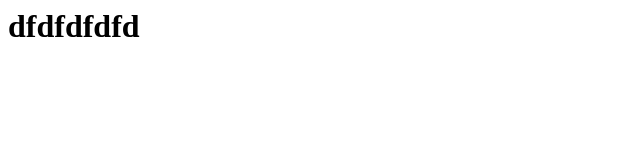
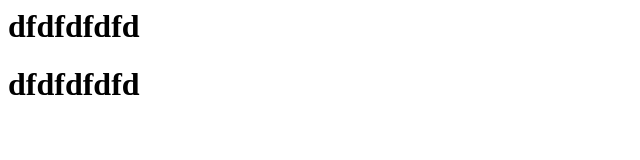
Before and after one commit to bendenge72/01project, a plain HTML site: page index.html in a window 1280 px wide. Shown: the whole page, without its empty margins (0-640 px from the left). Drawn offline with Linux system fonts and the light colour scheme.

Commit message:
02 commit

```diff
--- a/index.html
+++ b/index.html
@@ -1,3 +1,4 @@
 <html>
 <h1>dfdfdfdfd</h1>
+<h1>dfdfdfdfd</h1>
 </html>
```
